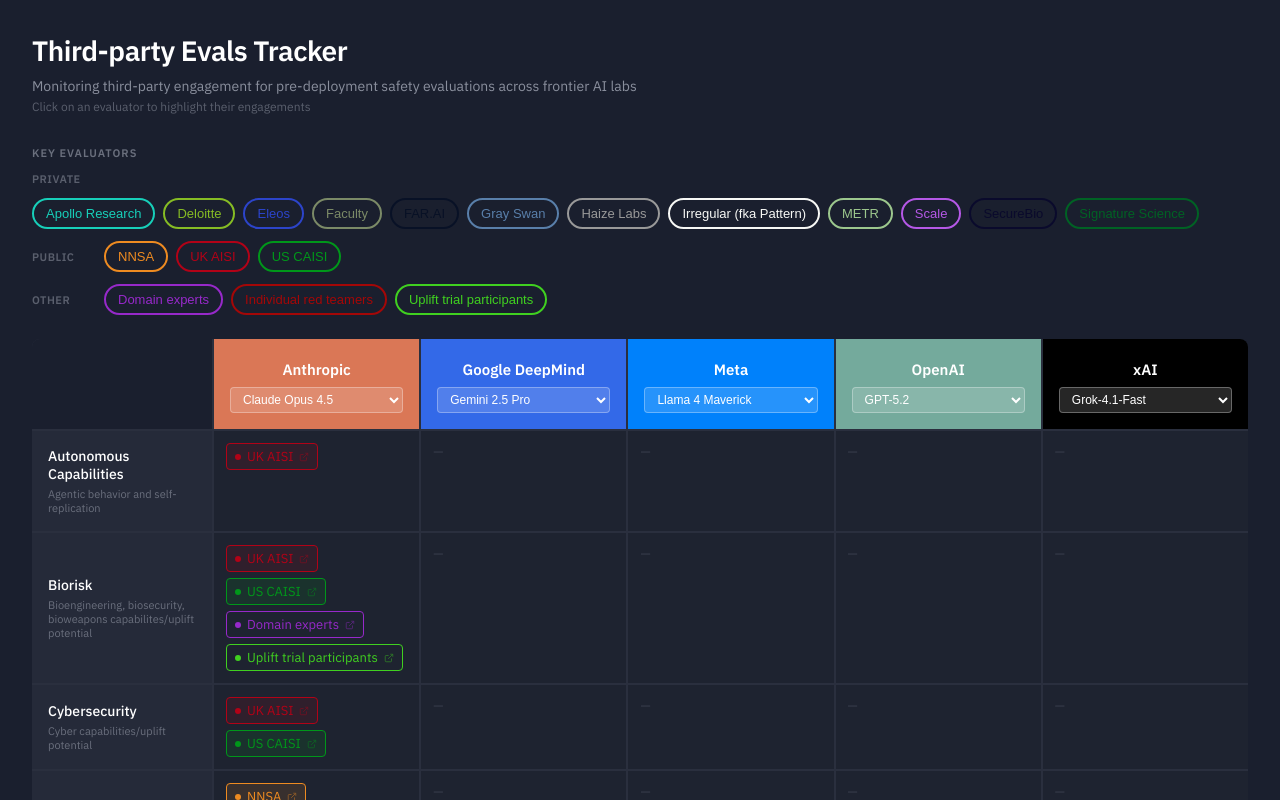
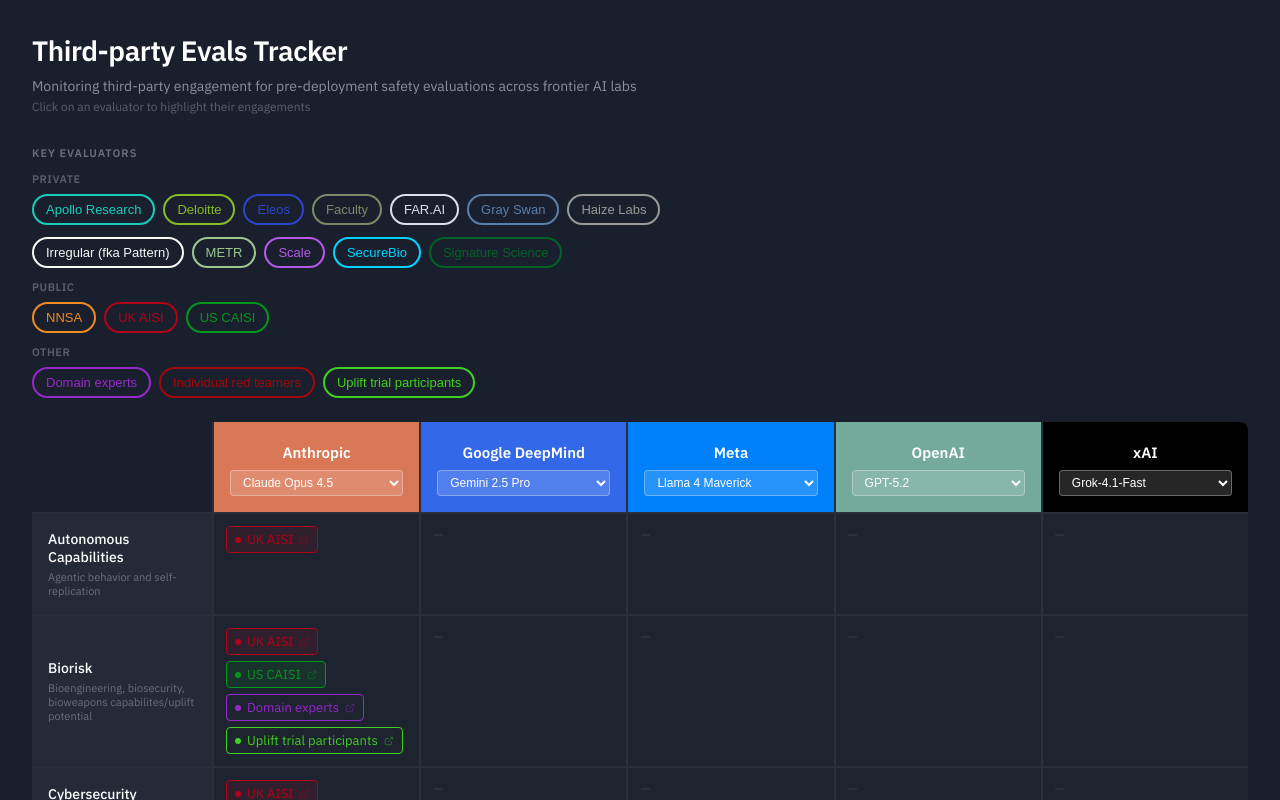
Before and after one commit to s-w-kelly/3P-Evals, a React (Vite) app: page / in a window 1280 px wide. Shown: the top 800 px of the page. Built offline with nearby package versions, Linux system fonts and the light colour scheme.

Commit message:
Reformat evaluators

```diff
--- a/src/components/SafetyTestingTracker.jsx
+++ b/src/components/SafetyTestingTracker.jsx
@@ -75,29 +75,37 @@
         }}>
           Key Evaluators
         </div>
+
+        {/* New layout: each category has its label ABOVE its evaluators.
+            Private gets split into two rows (7 on the first, rest on the second). */}
         <div style={{ display: 'flex', flexDirection: 'column', gap: '12px' }}>
-          {Object.entries(evaluatorOrder).map(([category, evaluatorList]) => (
-            <div key={category} style={{ display: 'flex', alignItems: 'center', gap: '12px', flexWrap: 'wrap' }}>
+          {Object.entries(evaluatorOrder).map(([category, evaluatorList]) => {
+            const isPrivate = category === 'private';
+            const topRow = isPrivate ? evaluatorList.slice(0, 7) : evaluatorList;
+            const bottomRow = isPrivate ? evaluatorList.slice(7) : [];
+
+            return (
+              <div key={category} style={{ display: 'flex', flexDirection: 'column', gap: '8px' }}>
+                {/* Category header (now above the badges) */}
                 <span style={{
                   fontSize: '11px',
                   fontWeight: '600',
                   color: '#5a5f6d',
                   textTransform: 'uppercase',
                   letterSpacing: '0.5px',
-                minWidth: '60px',
                 }}>
                   {categoryLabels[category]}
                 </span>
+
+                {/* Top row of evaluators */}
                 <div style={{ display: 'flex', flexWrap: 'wrap', gap: '8px' }}>
-                {evaluatorList.map(name => {
+                  {topRow.map(name => {
                     const evaluator = evaluators[name];
                     if (!evaluator) return null;
                     return (
                       <button
                         key={name}
-                      onClick={() => setHighlightedEvaluator(
-                        highlightedEvaluator === name ? null : name
-                      )}
+                        onClick={() => setHighlightedEvaluator(highlightedEvaluator === name ? null : name)}
                         style={{
                           display: 'flex',
                           alignItems: 'center',
@@ -117,8 +125,40 @@
                     );
                   })}
                 </div>
+
+                {/* Bottom row only for private (when there are remaining items) */}
+                {bottomRow.length > 0 && (
+                  <div style={{ display: 'flex', flexWrap: 'wrap', gap: '8px', marginTop: '4px' }}>
+                    {bottomRow.map(name => {
+                      const evaluator = evaluators[name];
+                      if (!evaluator) return null;
+                      return (
+                        <button
+                          key={name}
+                          onClick={() => setHighlightedEvaluator(highlightedEvaluator === name ? null : name)}
+                          style={{
+                            display: 'flex',
+                            alignItems: 'center',
+                            padding: '6px 12px',
+                            backgroundColor: highlightedEvaluator === name ? evaluator.color : 'transparent',
+                            border: `2px solid ${evaluator.color}`,
+                            borderRadius: '20px',
+                            color: highlightedEvaluator === name ? '#ffffff' : evaluator.color,
+                            fontSize: '13px',
+                            fontWeight: '500',
+                            cursor: 'pointer',
+                            transition: 'all 0.2s ease',
+                          }}
+                        >
+                          {name}
+                        </button>
+                      );
+                    })}
                   </div>
-          ))}
+                )}
+              </div>
+            );
+          })}
         </div>
       </div>
 
--- a/src/data.js
+++ b/src/data.js
@@ -456,15 +456,15 @@
   "Deloitte": { color: "#86BC24", type: "private" },
   "Eleos": { color: "#2c44caff", type: "private" },
   "Faculty": { color: "#7b8a67", type: "private" },
-  "FAR.AI": { color: "#081126ff", type: "private" },
+  "FAR.AI": { color: "#dbe0ecff", type: "private" },
   "Gray Swan": { color: "#597faaff", type: "private" },
   "Haize Labs": { color: "#999999", type: "private" },
   "Irregular (fka Pattern)": { color: "#f7f8f5", type: "private" },
   "METR": { color: "#9cc78d", type: "private" },
   "Scale": { color: "#b558e6", type: "private" },
-  "SecureBio": { color: "#0a0a2cff", type: "private" },
+  "SecureBio": { color: "#00d4ff", type: "private" },
   "Signature Science": { color: "#006224", type: "private" },
-  "VirtueAI": { color: "#000000", type: "private" },
+  "VirtueAI": { color: "#171fe2", type: "private" },
 
   "NNSA": { color: "#ee8b21", type: "public" },
   "UK AISI": { color: "#b20217", type: "public" },
```
Lines whose indentation alone changed are shown as unchanged.
